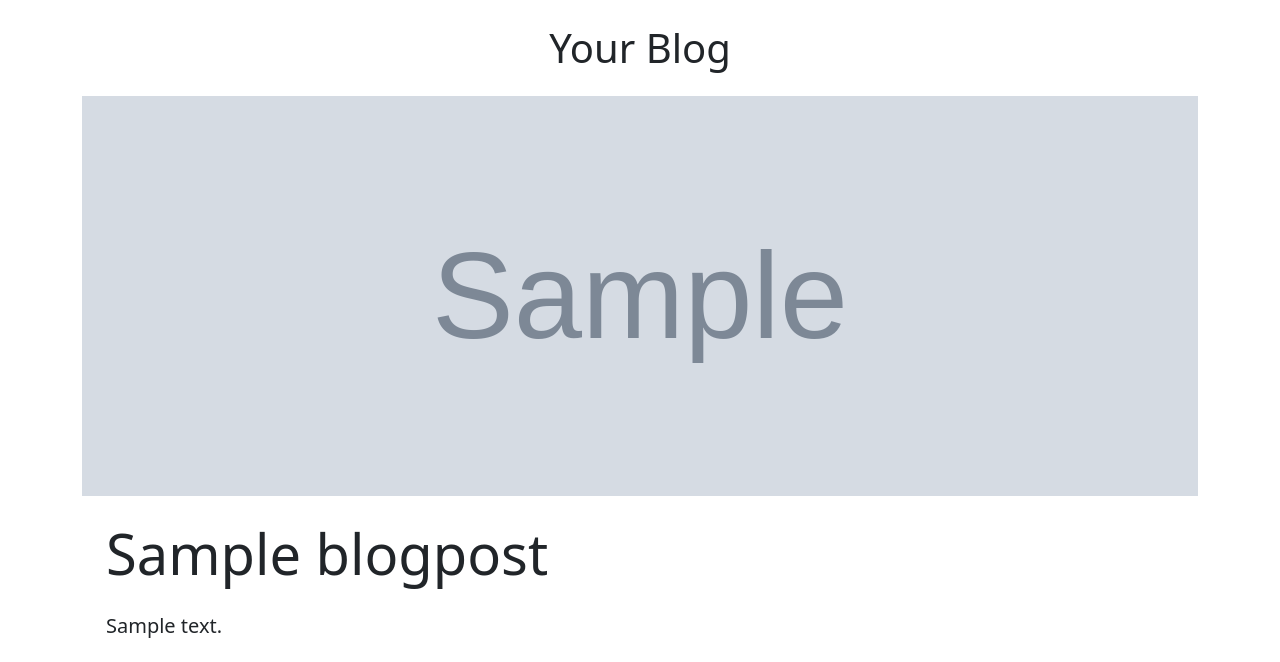
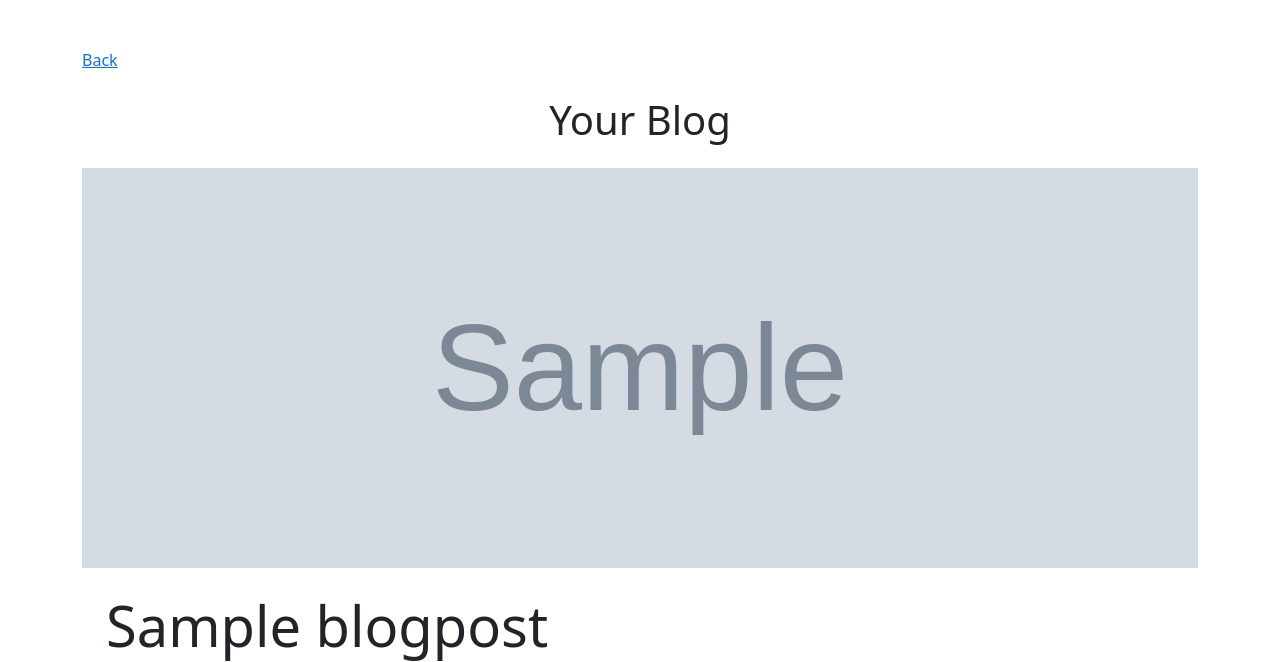
Before and after one commit to Ashish-More-Code/Blog-Website, a Django app: page /detailblog/1 in a window 1280 px wide. Shown: the top 662 px of the page. Run offline with Django 5.2, Linux system fonts and the light colour scheme; tables that the repository leaves empty hold one stand-in row (values such as "Sample post"); grey boxes marked "Sample" are stand-in pictures; some libraries are stand-ins or nearby versions.

Commit message:
some navigation changes in myblogs and details blogs

```diff
--- a/template/detailedblog.html
+++ b/template/detailedblog.html
@@ -11,6 +11,11 @@
 
 <body>
     <div class="container">
+        <div class="row mt-5">
+            <div class="col-12">
+                <a href="/myblogs">Back</a>
+            </div>
+        </div>
         <header class="my-4 text-center">
             <h1>Your Blog</h1>
         </header>
--- a/template/myblogs.html
+++ b/template/myblogs.html
@@ -11,6 +11,11 @@
 
 <body></body>
 <div class="container my-5">
+    <div class="row mt-5">
+        <div class="col-12">
+            <a href="/">Home</a>
+        </div>
+    </div>
     <h2 class="text-center mb-4">Blog Posts</h2>
     <div class="row">
         {% for x in data %}
```
